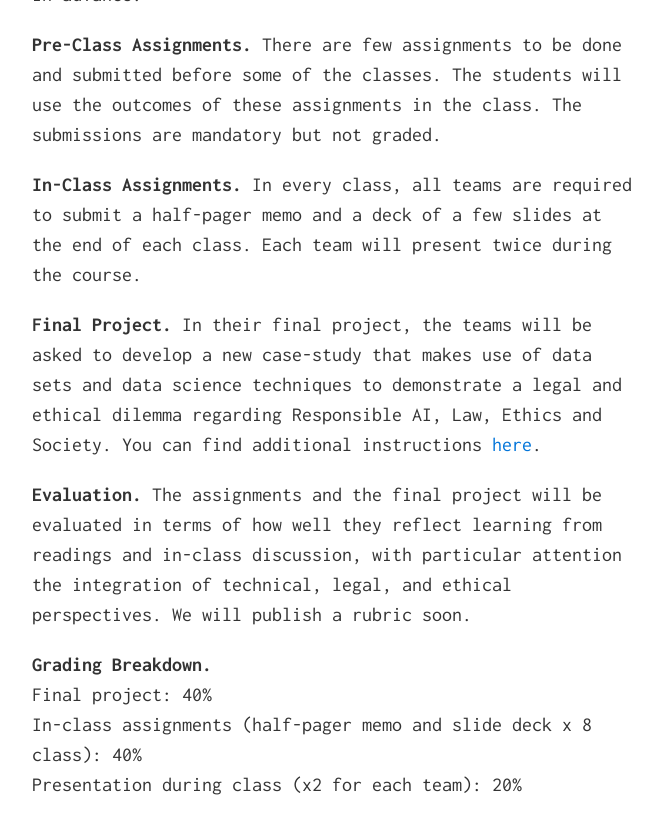
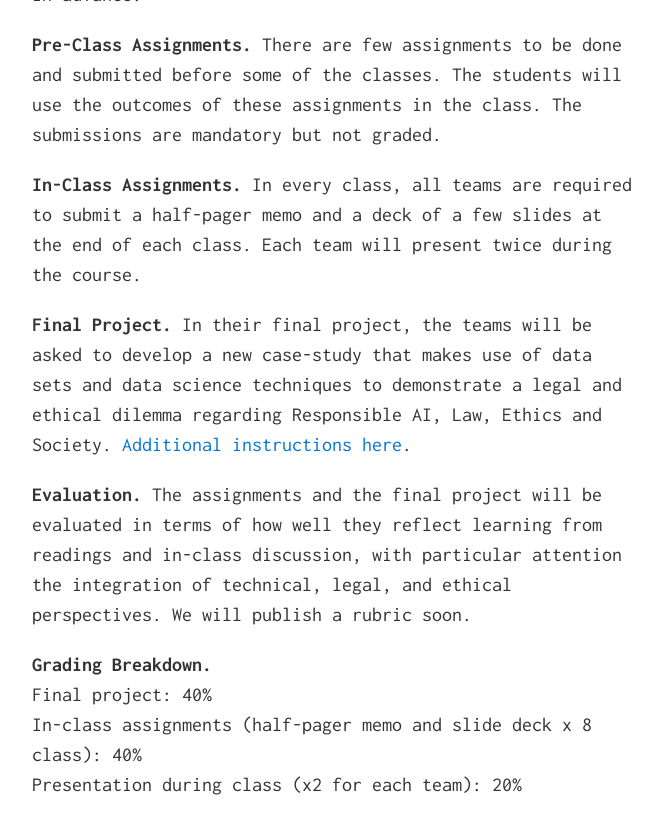
Before and after one commit to ResponsiblyAI/learn, a Jekyll site: the page built from index.md, in a window 1280 px wide and 900 px high, scrolled down 5873 px. Shown: the top 834 px of the window, without its empty margins (308-970 px from the left). Built offline with Jekyll 4.4.1, drawn with Linux system fonts in a browser that asks for light colours; nearby versions of some CDN libraries.

Commit message:
make final project link bigger

```diff
--- a/index.md
+++ b/index.md
@@ -177,7 +177,7 @@
 
 **In-Class Assignments.** In every class, all teams are required to submit a half-pager memo and a deck of a few slides at the end of each class. Each team will present twice during the course.
 
-**Final Project.** In their final project, the teams will be asked to develop a new case-study that makes use of data sets and data science techniques to demonstrate a legal and ethical dilemma regarding Responsible AI, Law, Ethics and Society. You can find additional instructions [here](https://learn.responsibly.ai/final-project.html).
+**Final Project.** In their final project, the teams will be asked to develop a new case-study that makes use of data sets and data science techniques to demonstrate a legal and ethical dilemma regarding Responsible AI, Law, Ethics and Society. [Additional instructions here](https://learn.responsibly.ai/final-project.html).
 
 **Evaluation.** The assignments and the final project will be evaluated in terms of how well they reflect learning from readings and in-class discussion, with particular attention the integration of technical, legal, and ethical perspectives. We will publish a rubric soon.
 
```
